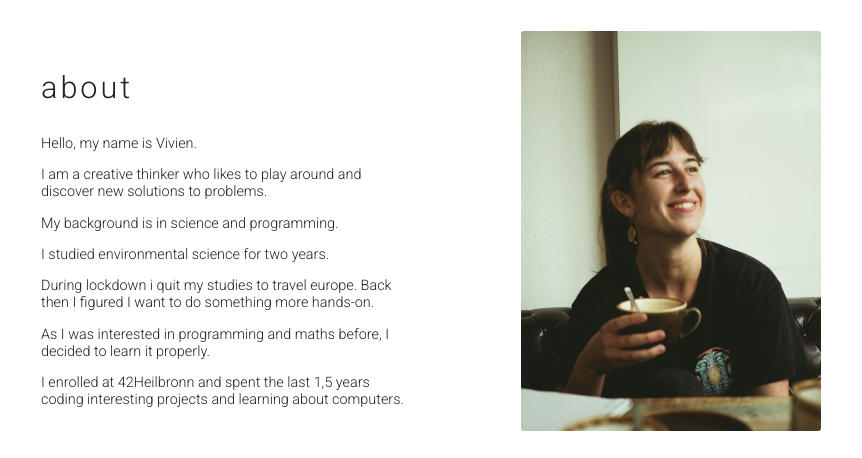
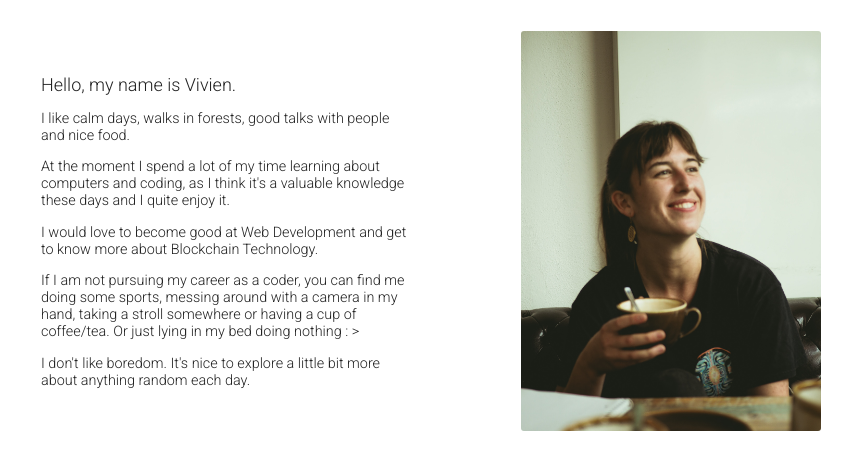
Before and after one commit to vivilenard/vivilenard.github.io, a plain HTML site: page docs/about.html in a window 1280 px wide. Shown: the part 159-617 px from the top of the page, without its empty margins (209-1071 px from the left). Drawn offline with Linux system fonts and the light colour scheme; a web font is replaced by a local one.

Commit message:
changed introduce section

```diff
--- a/docs/about.html
+++ b/docs/about.html
@@ -44,15 +44,13 @@
     <main>
         <section class="infobox">
             <article>
-                <h1>about</h1>
-                <p>Hello, my name is Vivien.</p>
-                <p>I am a creative thinker who likes to play around and discover new
-                    solutions to problems.</p>
-                <p>My background is in science and programming.</p>
-                <p>I studied environmental science for two years. </p>
-                <p>During lockdown i quit my studies to travel europe. Back then I figured I want to do something more hands-on.</p>
-                <p>As I was interested in programming and maths before, I decided to learn it properly.</p>
-                <p>I enrolled at 42Heilbronn and spent the last 1,5 years coding interesting projects and learning about computers.</p>
+                <h2 id="introduce">Hello, my name is Vivien.</h2>
+                <p>I like calm days, walks in forests, good talks with people and nice food.</p>
+                <p>At the moment I spend a lot of my time learning about computers and coding, as I think it's a valuable knowledge these days and I quite enjoy it.</p>
+                <p>I would love to become good at Web Development and get to know more about Blockchain Technology.</p>
+                <p>If I am not pursuing my career as a coder, you can find me doing some sports, messing around with a camera in my hand, taking a stroll somewhere or having a cup of coffee/tea.
+                    Or just lying in my bed doing nothing : ></p>
+                <p>I don't like boredom. It's nice to explore a little bit more about anything random each day.</p>
             </article>
         </section>
         <section>
```
